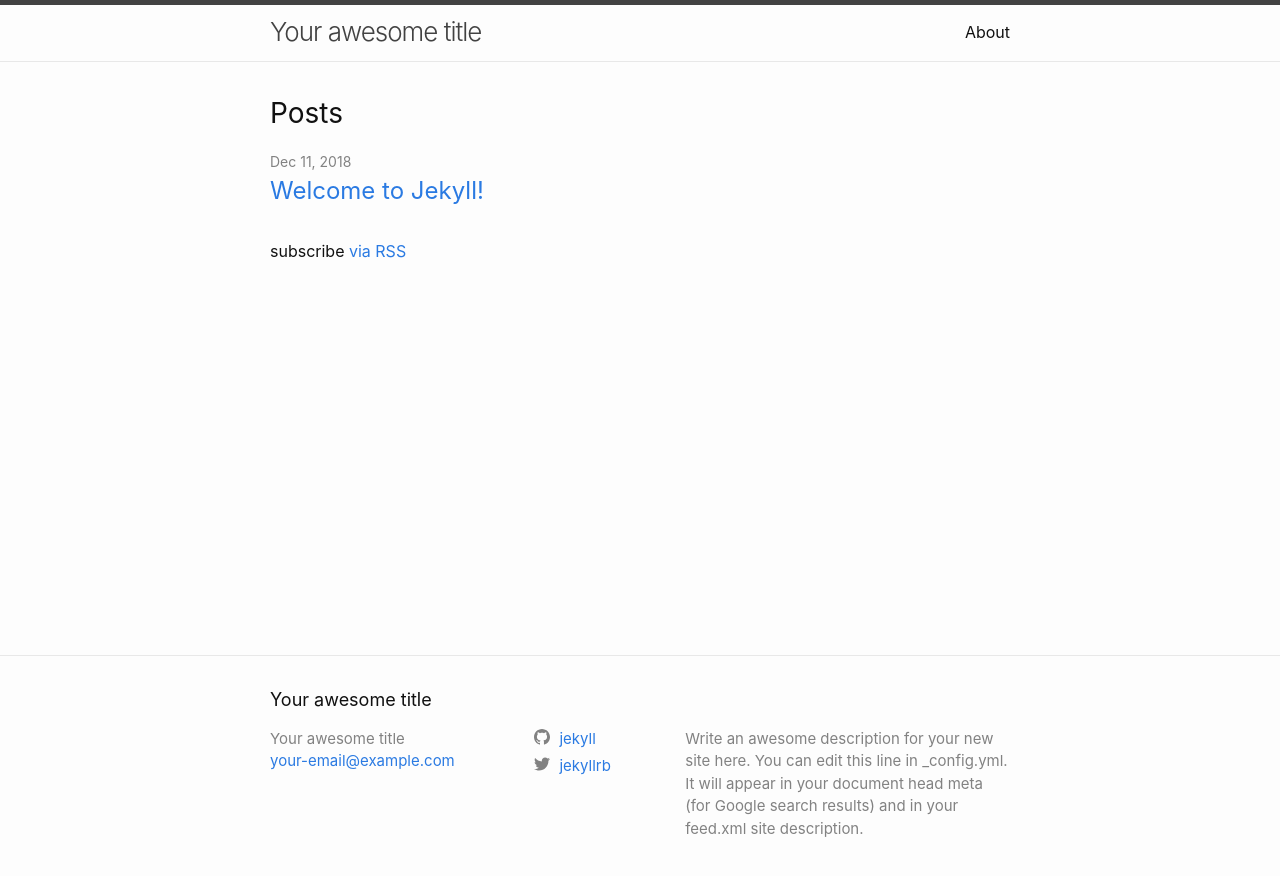
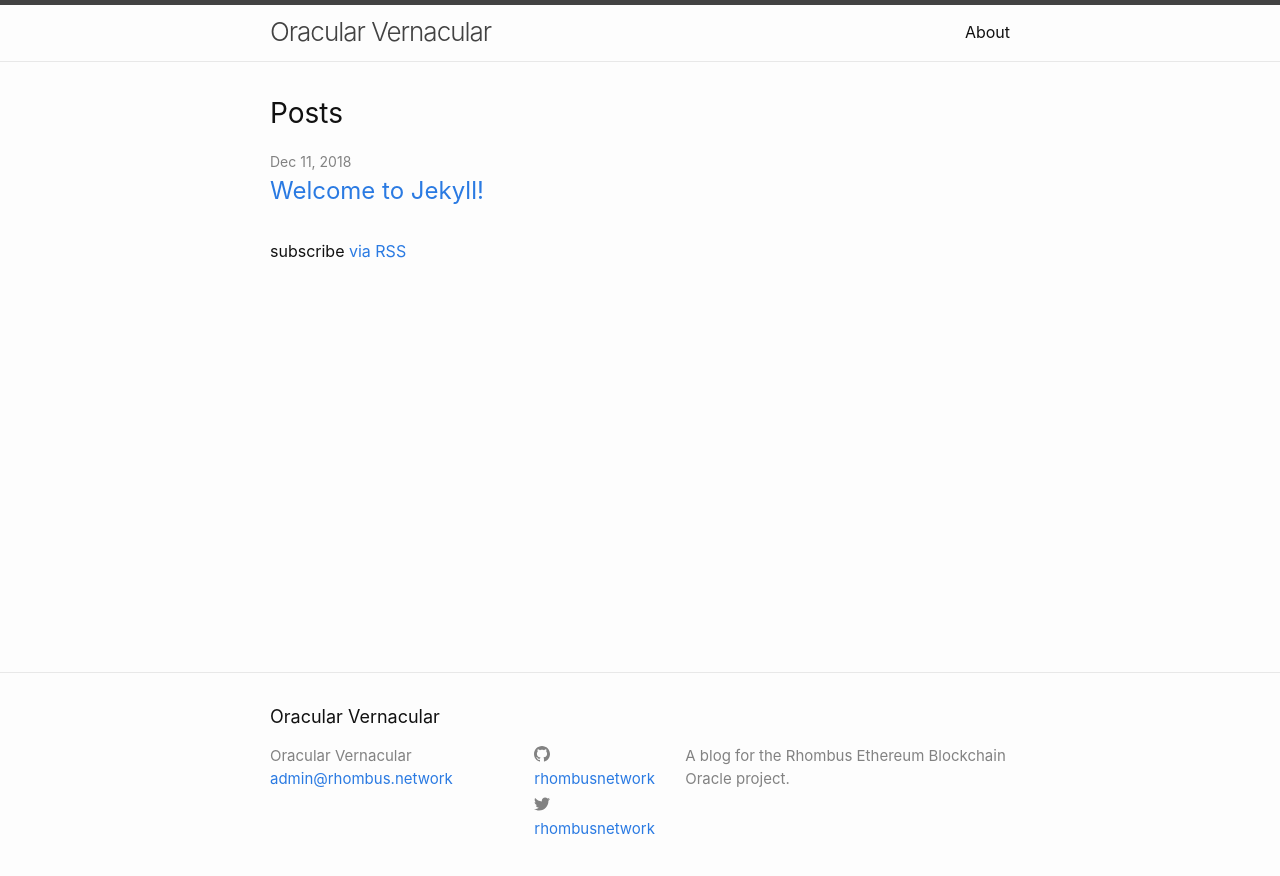
Before and after one commit to lpender/ecotonics_blog, a Jekyll site: the page built from index.md, in a window 1280 px wide. Shown: the top 876 px of the page. Built offline with Jekyll 4.4.1, drawn with Linux system fonts in a browser that asks for light colours.

Commit message:
Update config

```diff
--- a/_config.yml
+++ b/_config.yml
@@ -13,16 +13,14 @@
 # you will see them accessed via {{ site.title }}, {{ site.email }}, and so on.
 # You can create any custom variable you would like, and they will be accessible
 # in the templates via {{ site.myvariable }}.
-title: Your awesome title
-email: your-email@example.com
+title: Oracular Vernacular
+email: admin@rhombus.network
 description: >- # this means to ignore newlines until "baseurl:"
-  Write an awesome description for your new site here. You can edit this
-  line in _config.yml. It will appear in your document head meta (for
-  Google search results) and in your feed.xml site description.
+  A blog for the Rhombus Ethereum Blockchain Oracle project.
 baseurl: "" # the subpath of your site, e.g. /blog
 url: "" # the base hostname & protocol for your site, e.g. http://example.com
-twitter_username: jekyllrb
-github_username:  jekyll
+twitter_username: rhombusnetwork
+github_username:  rhombusnetwork
 
 # Build settings
 markdown: kramdown
```
